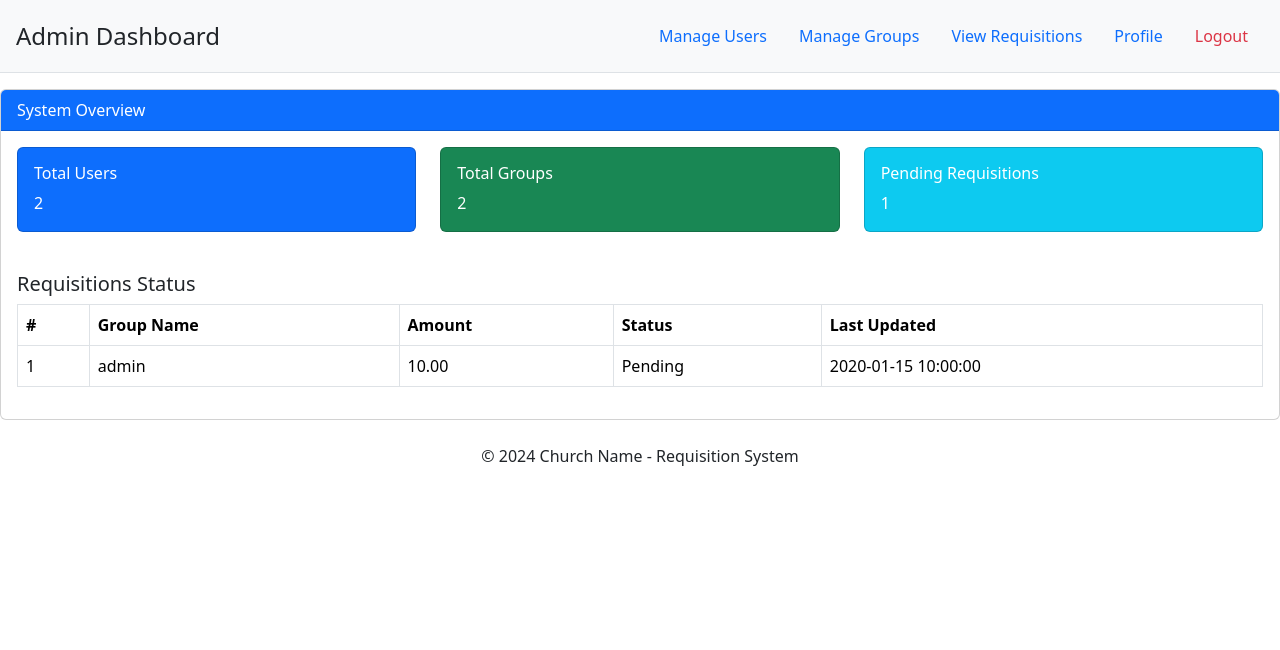
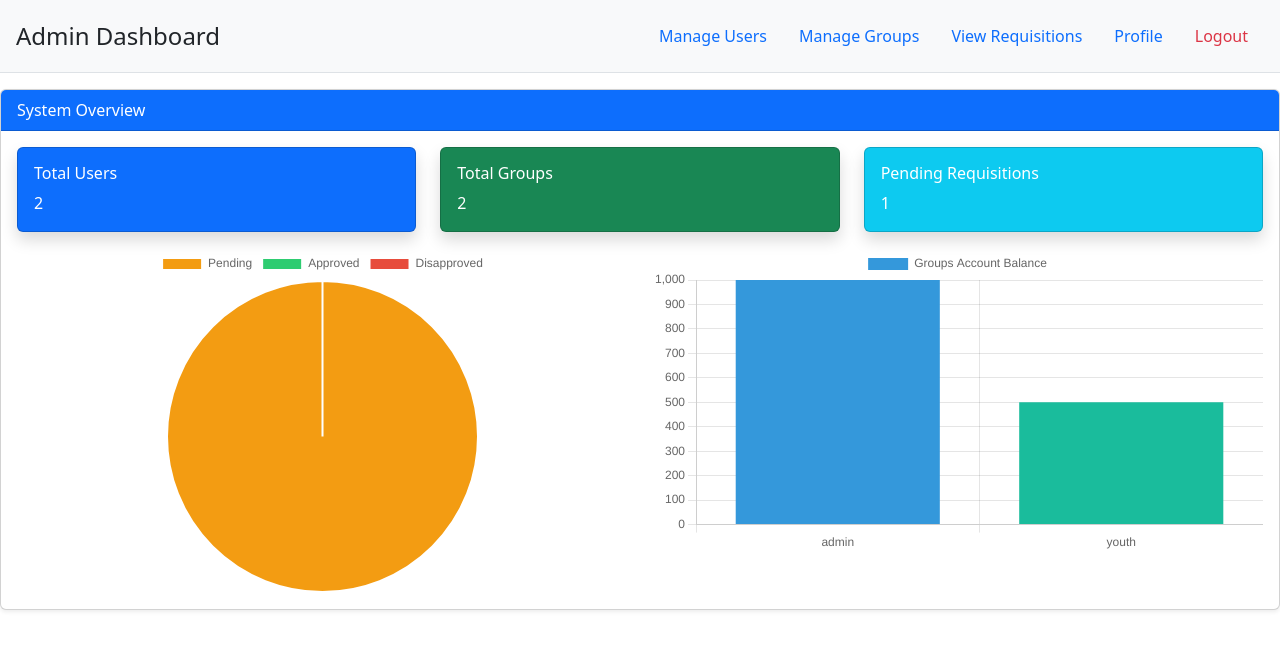
Before and after one commit to ALEX2GITAHI/Requisition, a PHP site: page /admin_dashboard.php in a window 1280 px wide. Shown: the part 70-720 px from the top of the page. Run offline with PHP 8.4, Linux system fonts and the light colour scheme; data comes from the database, SQL or seed files in the repository; tables that the repository leaves empty hold one stand-in row (values such as "Sample post").

Commit message:
admin-04-10

```diff
--- a/admin_dashboard.php
+++ b/admin_dashboard.php
@@ -2,6 +2,25 @@
 include('header.php');
 include('db.php');
 ?>
+
+<style>
+    /* Set canvas size for the pie chart (Requisitions Chart) */
+    #requisitionsChart {
+        max-width: 100%; /* Make sure it is responsive */
+        width: 345px;    /* Reduced width for pie chart */
+        height: 300px;   /* Adjust height for pie chart */
+        margin: 0 auto;  /* Center the canvas */
+    }
+
+    /* Set canvas size for the bar chart (Groups Chart) */
+    #groupsChart {
+        max-width: 100%; /* Make sure it is responsive */
+        width: 650px;    /* Slightly reduced width for bar chart */
+        height: 700px;   /* Adjust height for bar chart */
+        margin: 0 auto;  /* Center the canvas */
+    }
+</style>
+
 
 <div class="container-fluid p-0"> <!-- Full-width container with no padding -->
     <div class="row">
@@ -39,17 +58,18 @@
     <!-- Main content -->
     <div class="row mt-3">
         <div class="col-md-12">
-            <div class="card">
+            <div class="card shadow-sm">
                 <div class="card-header bg-primary text-white">System Overview</div>
                 <div class="card-body">
+                    <!-- Metrics Cards -->
                     <div class="row">
                         <div class="col-md-4">
-                            <div class="card bg-primary text-white mb-3">
+                            <div class="card bg-primary text-white mb-3 shadow">
                                 <div class="card-body">
                                     <h6 class="card-title">Total Users</h6>
                                     <p class="card-text">
                                         <?php
-                                        // Fetch total users from database
+                                        // Fetch total users from the database
                                         $result = $conn->query("SELECT COUNT(*) AS total_users FROM users");
                                         $row = $result->fetch_assoc();
                                         echo $row['total_users'];
@@ -59,7 +79,7 @@
                             </div>
                         </div>
                         <div class="col-md-4">
-                            <div class="card bg-success text-white mb-3">
+                            <div class="card bg-success text-white mb-3 shadow">
                                 <div class="card-body">
                                     <h6 class="card-title">Total Groups</h6>
                                     <p class="card-text">
@@ -74,7 +94,7 @@
                             </div>
                         </div>
                         <div class="col-md-4">
-                            <div class="card bg-info text-white mb-3">
+                            <div class="card bg-info text-white mb-3 shadow">
                                 <div class="card-body">
                                     <h6 class="card-title">Pending Requisitions</h6>
                                     <p class="card-text">
@@ -90,47 +110,72 @@
                         </div>
                     </div>
 
-                    <!-- Requisitions Status Table -->
-                    <h5 class="mt-4">Requisitions Status</h5>
-                    <table class="table table-bordered table-hover">
-                        <thead>
-                            <tr>
-                                <th>#</th>
-                                <th>Group Name</th>
-                                <th>Amount</th>
-                                <th>Status</th>
-                                <th>Last Updated</th>
-                            </tr>
-                        </thead>
-                        <tbody>
-                            <?php
-                            // Fetch requisitions and display here
-                            $result = $conn->query("SELECT r.id, g.group_name, r.total_amount, r.status, r.requisition_pdf, r.updated_at
-                        FROM requisitions r
-                        JOIN groups g ON r.group_id = g.id");
-
-                            if ($result->num_rows > 0) {
-                                while ($row = $result->fetch_assoc()) {
-                                    echo "<tr>
-                                        <td>{$row['id']}</td>
-                                        <td>{$row['group_name']}</td>
-                                        <td>{$row['total_amount']}</td>
-                                        <td>{$row['status']}</td>
-                                        <td>" . (isset($row['updated_at']) ? $row['updated_at'] : 'N/A') . "</td>
-                                    </tr>";
-                                }
-                            } else {
-                                echo "<tr><td colspan='5'>No requisitions found</td></tr>";
-                            }
-                            ?>
-                        </tbody>
-                    </table>
+                    <!-- Charts Section -->
+                    <div class="row mt-1.5">
+                        <div class="col-md-6">
+                            <canvas id="requisitionsChart"></canvas>
+                        </div>
+                        <div class="col-md-6">
+                            <canvas id="groupsChart"></canvas>
+                        </div>
+                    </div>
                 </div>
             </div>
         </div>
     </div>
 </div>
 
-<?php
-include('footer.php');
-?>
+<!-- Chart.js Script -->
+<script src="https://cdn.jsdelivr.net/npm/chart.js"></script>
+<script>
+    // Data for Requisitions Status
+    const requisitionsData = {
+        labels: ['Pending', 'Approved', 'Disapproved'],
+        datasets: [{
+            label: 'Requisitions Status',
+            data: [<?php
+                $pending = $conn->query("SELECT COUNT(*) AS count FROM requisitions WHERE status = 'Pending'")->fetch_assoc()['count'];
+                $approved = $conn->query("SELECT COUNT(*) AS count FROM requisitions WHERE status LIKE '%Approved%'")->fetch_assoc()['count'];
+                $disapproved = $conn->query("SELECT COUNT(*) AS count FROM requisitions WHERE status = 'Disapproved'")->fetch_assoc()['count'];
+                echo "$pending, $approved, $disapproved";
+            ?>],
+            backgroundColor: ['#f39c12', '#2ecc71', '#e74c3c']
+        }]
+    };
+
+    // Data for Groups Chart
+    const groupsData = {
+        labels: [<?php
+            $groupNames = $conn->query("SELECT group_name FROM groups");
+            $labels = [];
+            while ($row = $groupNames->fetch_assoc()) {
+                $labels[] = "'".$row['group_name']."'";
+            }
+            echo implode(', ', $labels);
+        ?>],
+        datasets: [{
+            label: 'Groups Account Balance',
+            data: [<?php
+                $groupBalances = $conn->query("SELECT total_account_balance FROM groups");
+                $balances = [];
+                while ($row = $groupBalances->fetch_assoc()) {
+                    $balances[] = $row['total_account_balance'];
+                }
+                echo implode(', ', $balances);
+            ?>],
+            backgroundColor: ['#3498db', '#1abc9c', '#9b59b6']
+        }]
+    };
+
+    // Requisitions Chart (Pie chart)
+    const requisitionsChart = new Chart(document.getElementById('requisitionsChart'), {
+        type: 'pie',
+        data: requisitionsData
+    });
+
+    // Groups Chart (Bar chart)
+    const groupsChart = new Chart(document.getElementById('groupsChart'), {
+        type: 'bar',
+        data: groupsData
+    });
+</script>
--- a/footer.php
+++ b/footer.php
@@ -1,7 +1,47 @@
 <!-- Footer content -->
-<footer class="text-center mt-4">
-    <p>&copy; <?= date("Y"); ?> Church Name - Requisition System</p>
+<footer class="bg-dark text-white py-1 mt-1">
+    <div class="container">
+        <div class="row">
+            <!-- Left Side - Church Name -->
+            <div class="col-md-6 text-md-start mb-2 mb-md-0">
+                <h6 class="mb-0">&copy; <?= date("Y"); ?> Church Name - Requisition System</h6>
+            </div>
+
+            <!-- Right Side - Social Media Icons -->
+            <div class="col-md-6 text-md-end">
+                <a href="#" class="text-white me-3"><i class="fab fa-facebook-f"></i></a>
+                <a href="#" class="text-white me-3"><i class="fab fa-twitter"></i></a>
+                <a href="#" class="text-white me-3"><i class="fab fa-instagram"></i></a>
+                <a href="#" class="text-white"><i class="fab fa-linkedin-in"></i></a>
+            </div>
+        </div>
+    </div>
 </footer>
+
+<style>
+    footer {
+    background: linear-gradient(135deg, #343a40, #212529); /* Gradient for a modern look */
+    box-shadow: 0px -3px 8px rgba(0, 0, 0, 0.2); /* Subtle shadow for depth */
+}
+
+footer h6 {
+    font-weight: bold;
+    font-size: 14px;
+}
+
+footer a {
+    font-size: 20px; /* Icon size */
+}
+
+footer a:hover {
+    color: #f8f9fa; /* Hover effect for icons */
+    text-decoration: none;
+}
+
+</style>
+
+<!-- Add FontAwesome for icons -->
+<script src="https://kit.fontawesome.com/a076d05399.js"></script>
 <script src="https://cdn.jsdelivr.net/npm/bootstrap@5.3.0-alpha3/dist/js/bootstrap.bundle.min.js"></script>
 </body>
 </html>
--- a/view_requisitions.php
+++ b/view_requisitions.php
@@ -50,12 +50,13 @@
                                 <th>Amount</th>
                                 <th>Status</th>
                                 <th>Last Updated</th>
+                                <th>PDF Preview</th> <!-- New column for PDF Preview -->
                             </tr>
                         </thead>
                         <tbody>
                             <?php
                             // Fetch requisitions from the database
-                            $result = $conn->query("SELECT r.id, g.group_name, r.total_amount, r.status, r.requisition_pdf
+                            $result = $conn->query("SELECT r.id, g.group_name, r.total_amount, r.status, r.updated_at
                             FROM requisitions r
                             JOIN groups g ON r.group_id = g.id");
 
@@ -67,10 +68,11 @@
                                         <td>{$row['total_amount']}</td>
                                         <td>{$row['status']}</td>
                                         <td>{$row['updated_at']}</td>
+                                        <td><a href='preview_requisition.php?id={$row['id']}' target='_blank' class='btn btn-info'>Preview PDF</a></td>
                                     </tr>";
                                 }
                             } else {
-                                echo "<tr><td colspan='5'>No requisitions found</td></tr>";
+                                echo "<tr><td colspan='6'>No requisitions found</td></tr>";
                             }
                             ?>
                         </tbody>
```
Also changed, not shown: edit_group.php (+21 -19 lines), manage_groups.php (+3 -30 lines), preview_requisition.php (added, +34 -0 lines).
